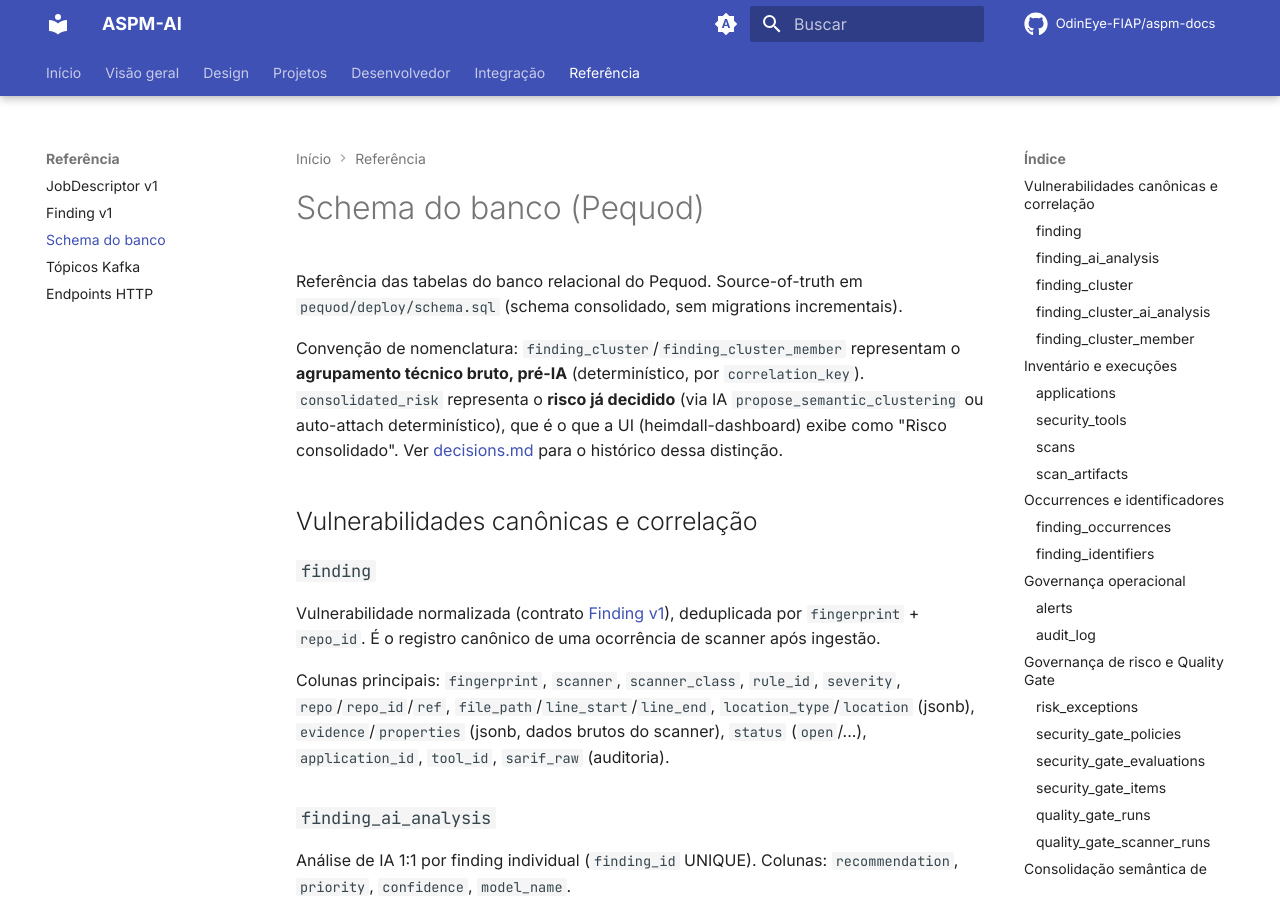
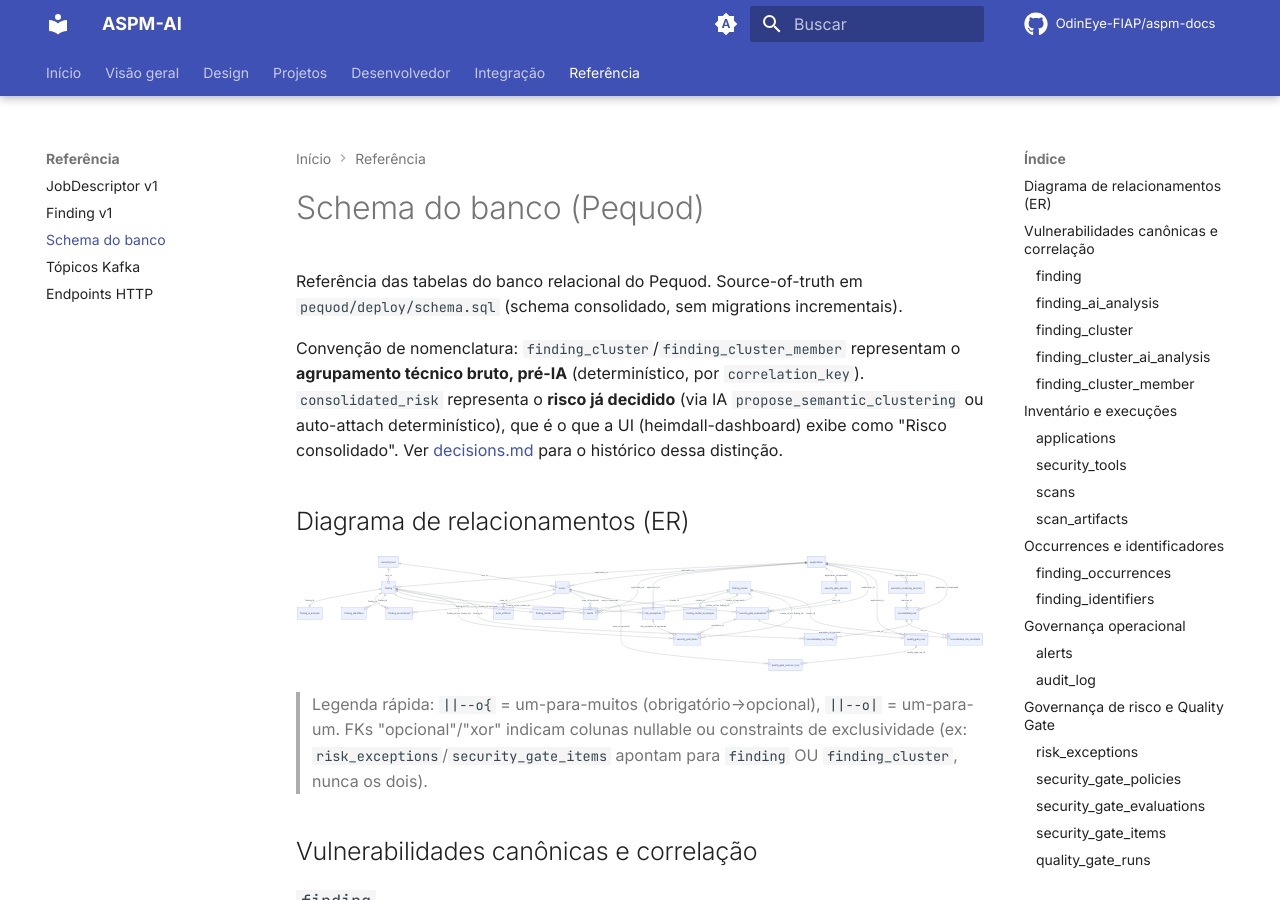
Before and after one commit to OdinEye-FIAP/aspm-docs, an MkDocs documentation site: the page built from docs/reference/database-schema.md, in a window 1280 px wide and 900 px high. Built offline with MkDocs 1.6.1 and Material for MkDocs 9.7.7, drawn with Linux system fonts in a browser that asks for light colours; comment, search, counter and statistics services are not loaded; part of the change alters nothing that is shown.

Commit message:
docs: adicionar diagrama ER de relacionamentos entre tabelas
Co-authored-by: Copilot <223556219+Copilot@users.noreply.github.com>

````diff
--- a/docs/reference/database-schema.md
+++ b/docs/reference/database-schema.md
@@ -3,6 +3,60 @@
 Referência das tabelas do banco relacional do Pequod. Source-of-truth em `pequod/deploy/schema.sql` (schema consolidado, sem migrations incrementais).
 
 Convenção de nomenclatura: `finding_cluster`/`finding_cluster_member` representam o **agrupamento técnico bruto, pré-IA** (determinístico, por `correlation_key`). `consolidated_risk` representa o **risco já decidido** (via IA `propose_semantic_clustering` ou auto-attach determinístico), que é o que a UI (heimdall-dashboard) exibe como "Risco consolidado". Ver [decisions.md](../overview/decisions.md) para o histórico dessa distinção.
+
+## Diagrama de relacionamentos (ER)
+
+```mermaid
+erDiagram
+    applications ||--o{ finding : "application_id"
+    applications ||--o{ scans : "application_id"
+    applications ||--o{ alerts : "application_id"
+    applications ||--o{ risk_exceptions : "application_id"
+    applications ||--o{ security_gate_policies : "application_id (opcional)"
+    applications ||--o{ security_gate_evaluations : "application_id"
+    applications ||--o{ quality_gate_runs : "application_id"
+    applications ||--o{ semantic_clustering_decision : "application_id (opcional)"
+    applications ||--o{ consolidated_risk : "application_id (opcional)"
+
+    security_tools ||--o{ finding : "tool_id"
+    security_tools ||--o{ scans : "tool_id"
+
+    scans ||--o{ scan_artifacts : "scan_id"
+    scans ||--o{ finding_occurrences : "scan_id"
+    scans ||--o{ alerts : "scan_id (opcional)"
+    scans ||--o{ security_gate_evaluations : "scan_id (opcional)"
+    scans ||--o{ quality_gate_scanner_runs : "scan_id (opcional)"
+
+    finding ||--o| finding_ai_analysis : "finding_id"
+    finding ||--o{ finding_occurrences : "finding_id"
+    finding ||--o{ finding_identifiers : "finding_id"
+    finding ||--o| finding_cluster_member : "finding_id (1:1)"
+    finding ||--o{ alerts : "finding_id (opcional)"
+    finding ||--o{ risk_exceptions : "finding_id (xor cluster_id)"
+    finding ||--o{ security_gate_items : "finding_id (xor cluster_id)"
+    finding ||--o{ consolidated_risk_finding : "finding_id"
+
+    finding_cluster ||--o{ finding_cluster_member : "cluster_id"
+    finding_cluster ||--o| finding_cluster_ai_analysis : "cluster_id"
+    finding_cluster ||--o{ alerts : "cluster_id (opcional)"
+    finding_cluster ||--o{ risk_exceptions : "cluster_id (xor finding_id)"
+    finding_cluster ||--o{ security_gate_items : "cluster_id (xor finding_id)"
+    finding_cluster ||--o{ consolidated_risk_candidate : "cluster_id"
+
+    risk_exceptions ||--o{ security_gate_items : "risk_exception_id (opcional)"
+
+    security_gate_policies ||--o{ security_gate_evaluations : "policy_id"
+    security_gate_evaluations ||--o{ security_gate_items : "evaluation_id"
+    security_gate_evaluations ||--o| quality_gate_runs : "evaluation_id (opcional)"
+
+    quality_gate_runs ||--o{ quality_gate_scanner_runs : "quality_gate_run_id"
+
+    semantic_clustering_decision ||--o{ consolidated_risk : "decision_id"
+    consolidated_risk ||--o{ consolidated_risk_candidate : "risk_id"
+    consolidated_risk ||--o{ consolidated_risk_finding : "risk_id"
+```
+
+> Legenda rápida: `||--o{` = um-para-muitos (obrigatório→opcional), `||--o|` = um-para-um. FKs "opcional"/"xor" indicam colunas nullable ou constraints de exclusividade (ex: `risk_exceptions`/`security_gate_items` apontam para `finding` OU `finding_cluster`, nunca os dois).
 
 ## Vulnerabilidades canônicas e correlação
 
````
